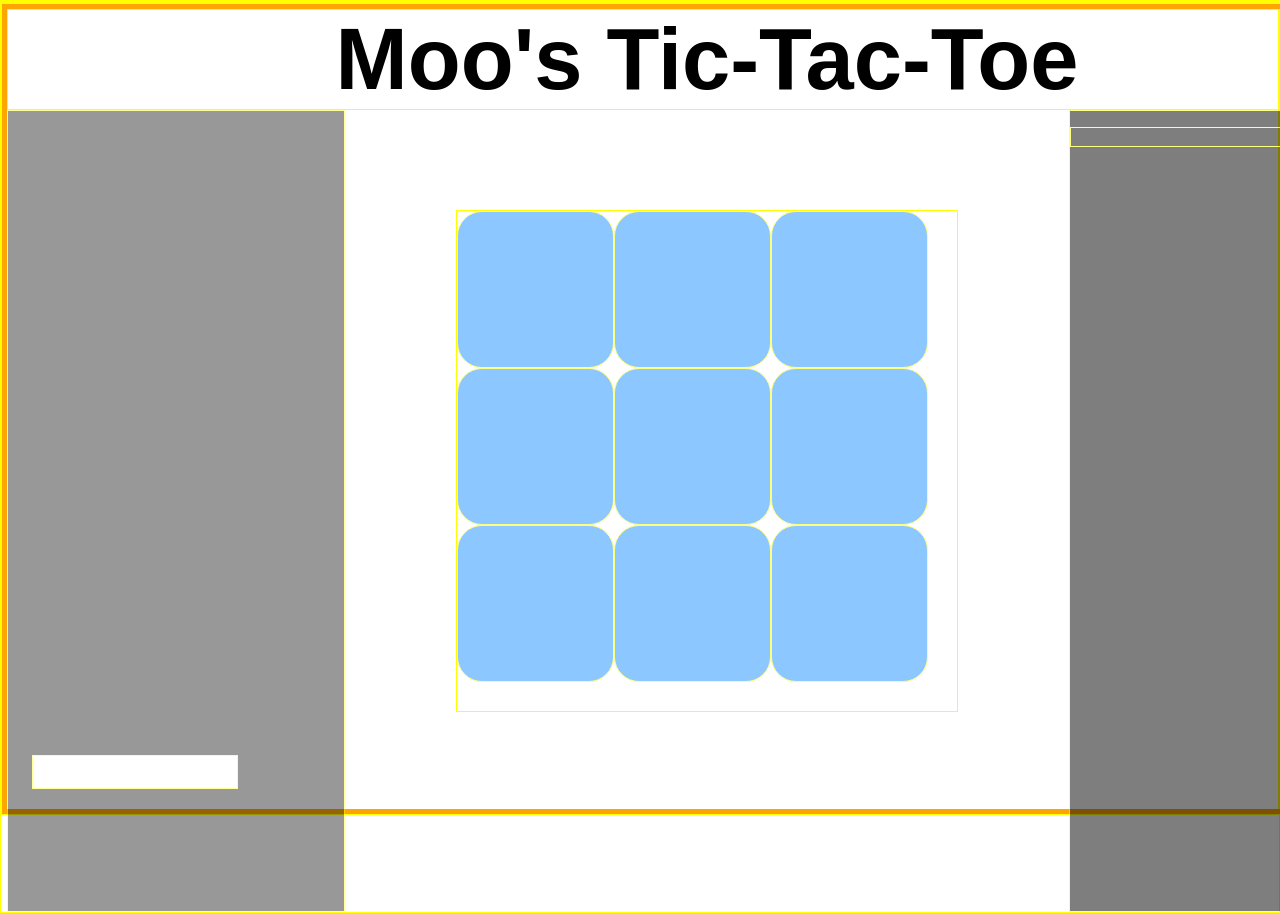
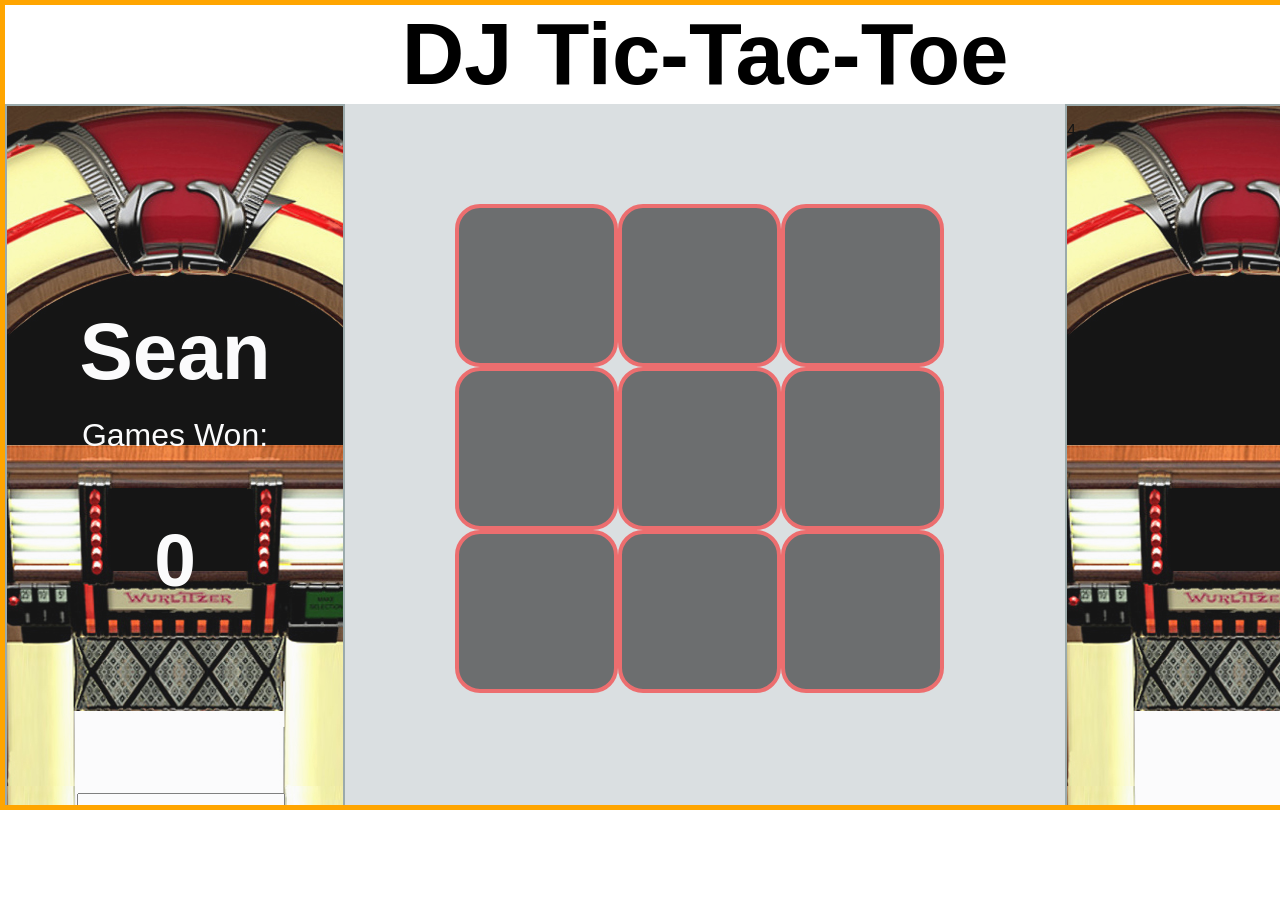
Before and after one commit to johnptmcdonald/tictactoe_lab, a plain HTML site: page index.html in a window 1280 px wide. Shown: the top 913 px of the page. After the commit the page ends 810 px from the top, so only its background shows below. Drawn offline with Linux system fonts and the light colour scheme.

Commit message:
working morning 4/3

```diff
--- a/css/style.css
+++ b/css/style.css
@@ -1,6 +1,9 @@
-* {
+/** {
 	border: 1px yellow solid;
 }
+
+body {
+}*/
 
 header {
 	margin: 0 auto;
@@ -17,6 +20,7 @@ h1 {
 #container {
 	border: 5px orange solid;
 	position: relative;
+	overflow: hidden;
 	width: 1400px;
 	height: 800px;
 	/*width: 980px;
@@ -24,13 +28,19 @@ h1 {
 	margin: 0 auto;
 }
 
-	#container input {
+/*	#container input {
 		position: absolute;
 		bottom:20px;
-		left:25px;
+		left:66px;
 		height:30px;
 		width:200px;
-	}
+	}*/
+
+#inner_container {
+	height: 100%;
+	width: 100%;
+	background-color: #DADFE1;
+}
 
 #game_container {
 	position: relative;
@@ -45,10 +55,12 @@ h1 {
 .cell {
 	position: relative;
 	float: left;
-	background-color: dodgerblue;
+	background-color: black;
+	color: white;
 	opacity: .5;
 	width: 155px;
 	height: 155px;
+	border: 4px red solid;
 	border-radius: 25px;
 	font-size: 115px;
 	text-align: center;
@@ -60,15 +72,60 @@ h1 {
 	float: left;
 	width: 24%;
 	height: 100%;
-	opacity: .4;
+	background-position: relative;
+	background-image: url("../images/Jukebox_4_M4.jpg");
+	/*background-size: cover;*/
+	background-repeat: no-repeat;
+	border: 2px #95a5a6 solid;
+	opacity: .9;
 	background-color: black;
+}
+
+#player1display h1 {
+	display: block;
+	font-size: 80px;
+	color: white;
+	text-align: center;
+	margin-top: 200px;
+	margin-bottom: 0px;
+}
+
+#player1display h2 {
+	display: block;
+	font-size: 75px;
+	color: white;
+	text-align: center;
+	margin-top: 63px;
+	margin-bottom: 0px;
+}
+
+#player1display p {
+	display: block;
+	font-size: 32px;
+	color: white;
+	text-align: center;
+	margin-top: 19px;
+}
+
+#player1display input {
+	position: relative;
+	/*bottom:0px;*/
+	margin-top: 190px;
+	margin-left: 70px;
+	height:30px;
+	width:200px;
 }
 
 #player2display {
 	float: right;
 	width: 24%;
 	height: 100%;
-	opacity: .5;
+	background-position: relative;
+	background-image: url("../images/Jukebox_4_M4.jpg");
+	/*background-size: cover;*/
+	background-repeat: no-repeat;
+	border: 2px #95a5a6 solid;
+	opacity: .9;
 	background-color: black;
 }
 
--- a/index.html
+++ b/index.html
@@ -3,14 +3,18 @@
 <head>
 	<link rel="stylesheet" href="css/normalize.css">
     	<link rel="stylesheet" href="css/style.css">
-	<title>Moo's Tic-Tac-Toe</title>
+	<title>DJ Tic-Tac-Toe</title>
 </head>
 <header></header>
 <body>
 <div id="container">
-	<h1>Moo's Tic-Tac-Toe</h1>
+	<h1>DJ Tic-Tac-Toe</h1>
 
+	<div id="inner_container">
 	<div id="player1display">
+		<h1>Sean</h1>
+		<p>Games Won:</p>
+		<h2>0</h2>
 		<input type="text">
 	</div>
 
@@ -19,10 +23,12 @@
 	</div>
 
 	<div id="game_container" ng-controller="TttController as ttt">
+
 		<div class="cell"  ng-repeat="cell in ttt.Board" ng-click="ttt.click($index)">
 			{{cell.occupied}}
 		</div>
 
+	</div>
 	</div>
 
 	<!--Sourcing Angular-->
@@ -32,6 +38,6 @@
 	<!-- Source in controller -->
 	<script type="text/javascript" src="js/TttController.js"></script>
 	<!-- Source in customer filter -->
-
+</div>
 </body>
 </html>
```
Also changed, not shown: js/TttController.js (+28 -5 lines), images/Jukebox_4_M1.jpg (added), images/Jukebox_4_M2.jpg (added), images/Jukebox_4_M3.jpg (added), images/Jukebox_4_M4.jpg (added), 1 other file.
